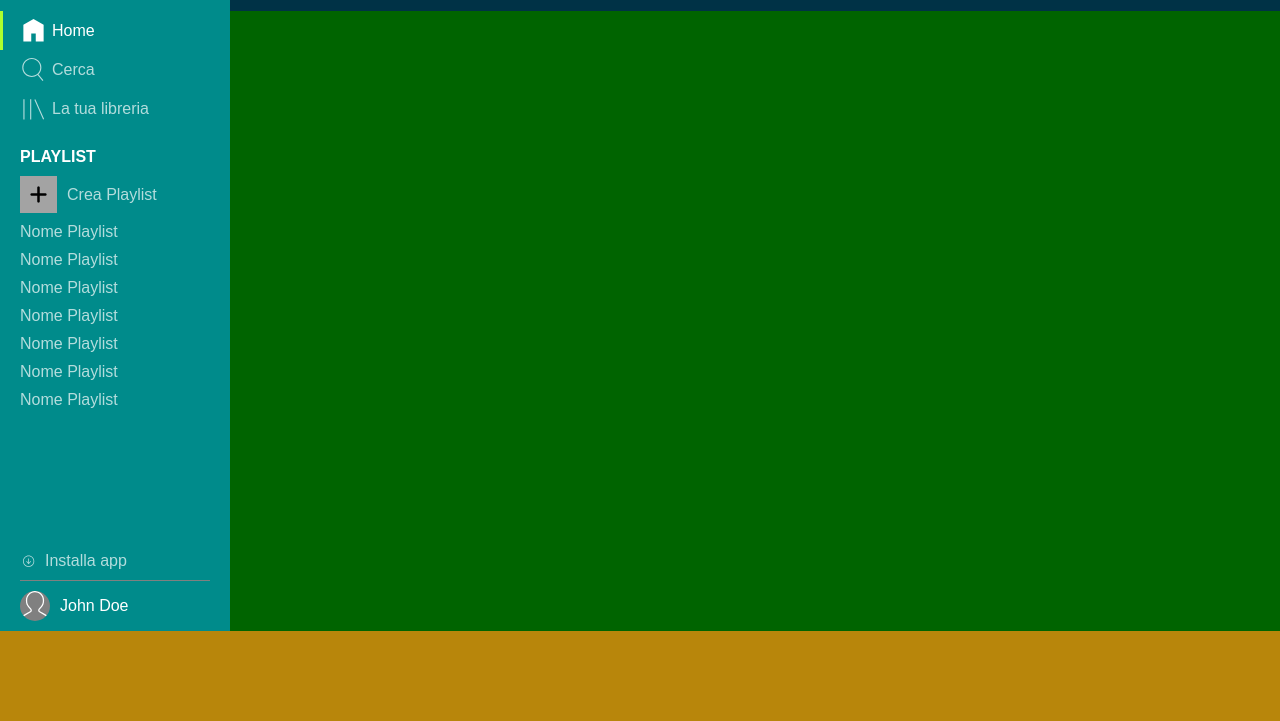
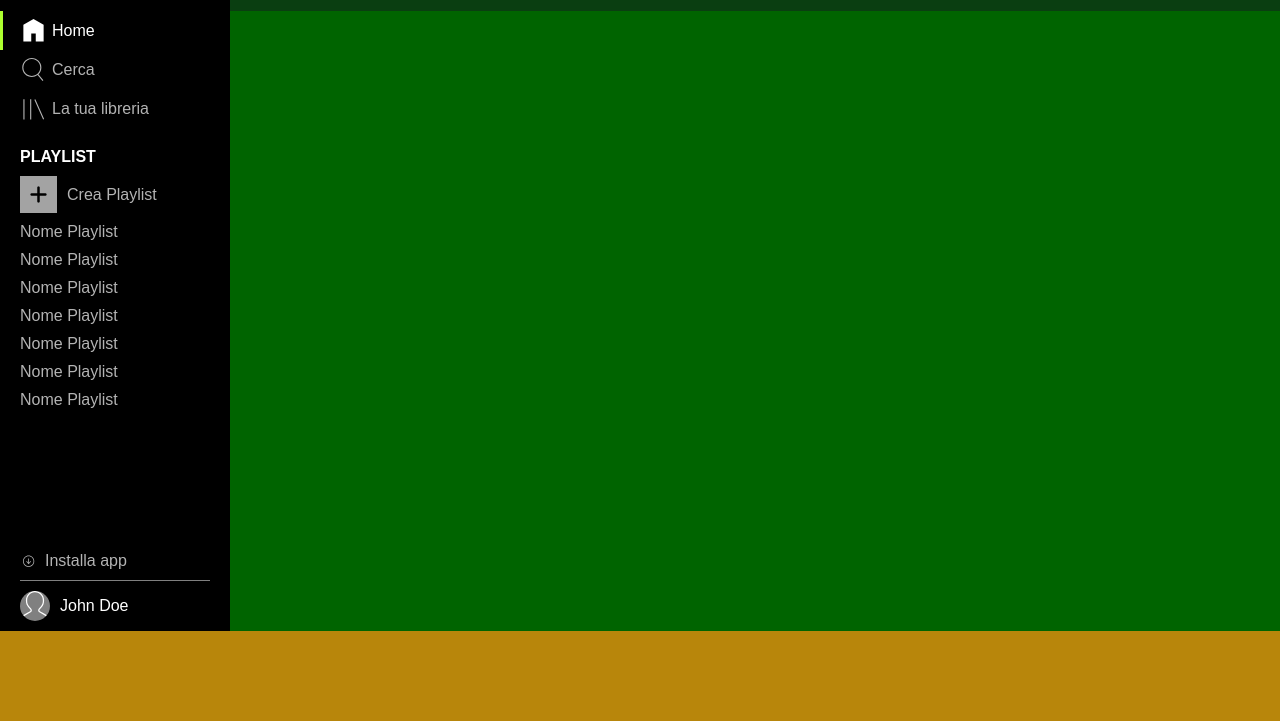
Before and after one commit to CarloBattista/html-css-spotifyweb, a plain HTML site: page index.html in a window 1280 px wide. Shown: the part 79-800 px from the top of the page. Drawn offline with Linux system fonts and the light colour scheme.

Commit message:
overflow height sidebar

```diff
--- a/_assets/css/style.css
+++ b/_assets/css/style.css
@@ -39,7 +39,7 @@ body {
     display: flex;
     align-items: center;
     justify-content: flex-end;
-    background-color: rgba(0, 0, 139, 0.5);
+    background-color: rgba(20, 25, 34, 0.5);
 }
 
 .btn {
@@ -83,13 +83,38 @@ body {
     display: flex;
     flex-direction: column;
     justify-content: space-between;
-    background-color: darkcyan;
+    background-color: #000;
+}
+
+.top_sideBar {
+    overflow-y: auto;
+    overflow-x: hidden;
+}
+
+/* width */
+.top_sideBar::-webkit-scrollbar {
+    width: 10px;
+    border-radius: 5px;
+}
+
+.top_sideBar::-webkit-scrollbar-track {
+    background: #000;
+    border-radius: 5px;
+}
+
+.top_sideBar::-webkit-scrollbar-thumb {
+    background: #888;
+    border-radius: 5px;
+}
+
+.top_sideBar::-webkit-scrollbar-thumb:hover {
+    background: #555;
 }
 
 /* Logo */
 
-.conatiner_logo {
-    width: 100%;
+.container_logo {
+    width: calc(100% - 20px);
     height: 90px;
     margin-left: 20px;
     display: flex;
@@ -222,7 +247,7 @@ body {
 .pl_list a {
     color: #fff;
     font-size: 16px;
-    font-weight: 500;
+    font-weight: 400;
     opacity: .7;
     transition: opacity 250ms ease;
 }
@@ -233,6 +258,7 @@ body {
 
 .bottom_sideBar {
     padding: 0 20px;
+    margin-top: 10px;
     margin-bottom: 10px;
 }
 
@@ -325,7 +351,8 @@ body {
         height: calc(100% - 90px);
     }
 
-    .conatiner_logo {
+    .container_logo {
+        width: 100%;
         margin-left: 0;
         justify-content: center;
     }
@@ -376,12 +403,16 @@ body {
         justify-content: center;
     }
 
-    .iconDownload{
+    .iconDownload {
         margin-bottom: 30px;
     }
 
     .iconDownload,
-    .circle_profile{
+    .circle_profile {
         margin-right: 0;
     }
+
+    .top_sideBar {
+        overflow: hidden;
+    }
 }
--- a/index.html
+++ b/index.html
@@ -27,7 +27,7 @@
         </div>
         <div class="sideBar">
             <div class="top_sideBar">
-                <div class="conatiner_logo">
+                <div class="container_logo">
                     <a href="./index.html" class="linkLogo">
                         <img class="logoSIte logo_big" src="./_assets/_resources/imgs/logo.svg" alt="logo spotify">
                         <img class="logoSite logo_small" src="./_assets/_resources/imgs/logo-small.svg" alt="logo spotify">
```
